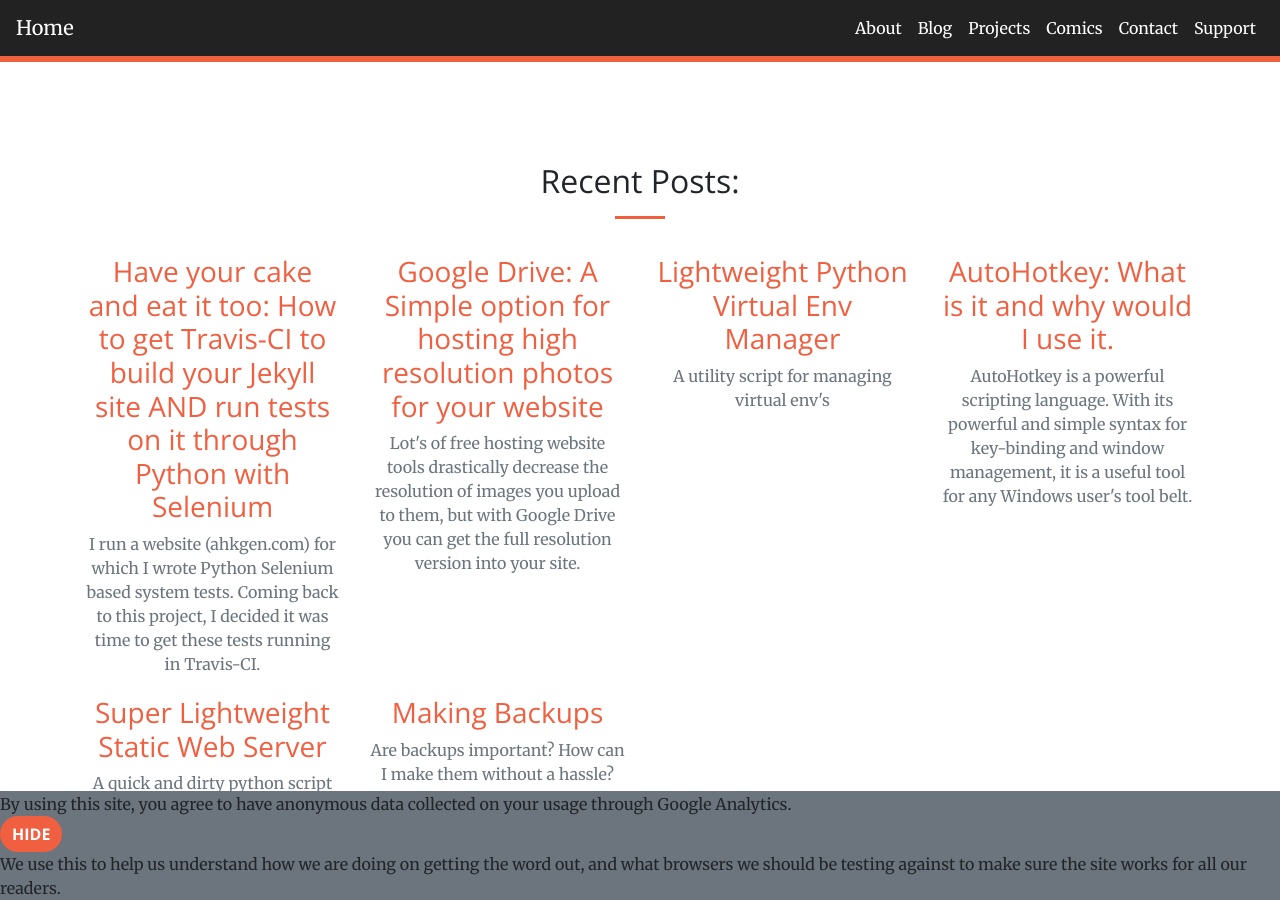
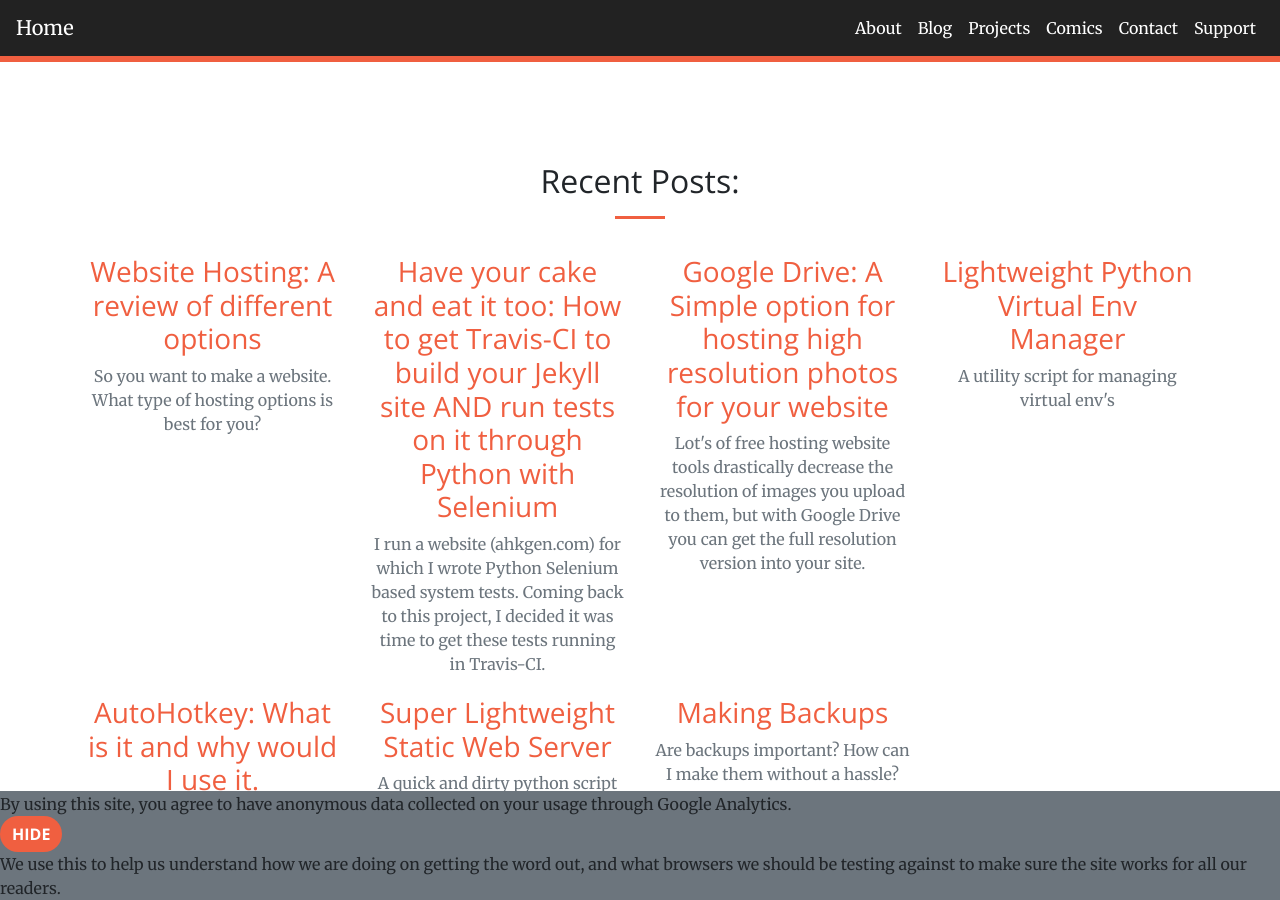
Before and after one commit to mshafer1/website, a Jekyll site: the page built from index.html, in a window 1280 px wide and 900 px high, scrolled down 1337 px. Built offline with Jekyll 4.4.1, drawn with Linux system fonts in a browser that asks for light colours; some of the changed lines change nothing that is shown.

Commit message:
add blog post on hosting platforms

```diff
--- /dev/null
+++ b/_Blog/website_hosting_platforms_review.md
@@ -0,0 +1,176 @@
+---
+layout: blog
+title: "Website Hosting: A review of different options"
+summary: "So you want to make a website. What type of hosting options is best for you?"
+date: 2020-08-27 21:00:00 -0500
+---
+
+<style>
+h3 {
+    color: #F05F40;
+}
+</style>
+
+## Disclaimer
+
+All technologies and hosting platforms mentioned here have been used personally by either me or my wife.
+These are not sponsored mentions and are based upon my own experience with the hosting platform.
+
+## Skip to End
+
+If you just want a comparison table, <a href="#high-level-comparison">click here</a> to skip to the end.
+
+## Background
+
+I first started writing when I needed a way to store and publish information for fellow members in my local 4-H club (Aerospace and robotics). At this time, I had a Google account, and was aware that Google had a way to make websites, so that project was posted there.
+
+## By time-line
+
+### c. 2008: Google Sites
+
+At this point, I was just beginning to try to host and share data via the web. Google Sites gave me basic templates that made it easy to put my articles and documents on the web and share them.
+
+One important feature was that this was at no cost - I used a sites.google.com/site/... URL for each of these sites, and did not have to pay for hosting or for a domain name.
+
+(more on this later)
+
+### c. 2013: Google Drive
+
+I'm not going to go into much detail here, as the technology has been officially shut down.
+
+Around this time, I was interested in doing web development with interactive pages. Google Drive allowed me to host the html and JavaScript pages and (if the files were shared world-readable), load in a web browser using a Google drive share URL with a few tweaks.
+
+Note: I received notification from Google that they were shutting down this option, but I have noticed that they do still render html files - but since URL is very complicated, I've moved on.
+
+### c. 2014: CENG 250 - Web Development
+
+Then came the semester that I took the Into to Web Development course at Harding University, giving me a formal introduction to HTML, JavaScript, PHP, and SQL (specifically MySQL).
+
+### Summer 2014: Hosting24
+
+Over the spring semester I had been working with the Harding Academy FRC team as a programming mentor. I had realized that we had been building design patterns and architectures that were beneficial in programming the robot, and that the lead programming I was working with would be graduating the next year.
+
+So, during that summer, I set out to write down what we had been learning and building in an easy to share method.
+
+Here is where I purchased my first domain name (frclabviewtutorials.com), and here I wrote my first serious website (more than 3 pages, custom built menu, styling, mobile-responsive, etc.)
+
+I chose Hosting24 when I did this because:
+
+* They supported PHP
+* They let me use a custom domain at no extra cost (for that matter, if I purchased the domain through them, it was effectively free with the hosting)
+* They offered an option to setup SSL (or http<b>s</b>)
+{: .checked_list}
+
+The cost was $24/month - or (and I went this rout) $240/year (slightly cheaper)
+
+### 2014-2016: More Hosting24
+
+Over the next couple of years, when I had a project that was best suited to a website, or when asked to make a website. I started to learn a rule of them.
+
+First question:
+> Do you want to have pictures, text, and/or videos and convey information? Or do you want to have the user be able to enter data and have the page react.
+>
+> ...
+>
+> Text, pictures, and videos. - OK, I suggest you checkout Google Sites, or WordPress, or Tumblr - they make creating such sites easy, and you don't really need me.
+
+On the rare occasion that they actually wanted user accounts, interactive, was probably going to need a database, I would take on the project and develop it in PHP and host it on Hosting24.
+
+### 2016: Birth of ahkgen.com - learning about Git-hub Pages (GH-Pages)
+
+In 2016, I got the idea that I could built a website to generate AutoHotkey code for common use cases (string replacement, typing a Unicode symbol, and opening a program/bringing to front).
+
+I built what was the original prototype of what is now ahkgen.com in PHP with an HTML and JS front-end, then decided that I wanted to publish the tool, but I wasn't sure I wanted to pay for any more hosting for the PHP.
+
+After some internet research, I learned that if your website is static (html, JavaScript, and CSS files) and checked into a GitHub repository, you can host your website for free (with a custom domain) via [GH-Pages](https://pages.github.com/).
+
+With this newfound knowledge, I set to work translating my PHP code to generate the result page int JavaScript and launched [ahkgen.com](www.ahkgen.com)
+
+Note: This makes <em>hosting</em> not cost anything on public repositories. I still have to purchase a domain name, and I connect the two up via a [CNAME record](https://en.wikipedia.org/wiki/CNAME_record).
+
+### 2016-2019: Migration to GH-Pages with Jekyll
+
+After building [ahkgen.com](www.ahkgen.com), I realized that the majority of my other sites were only using PHP for a server side include (not the official version of the technology) - and Jekyll ([the templating language powering GH-Pages](https://docs.github.com/en/github/working-with-github-pages/setting-up-a-github-pages-site-with-jekyll)) provided that ability in the static pages I could check into GitHub.
+
+Over these next few years, I migrated past projects (most notably [frclabviewtutorials.com](www.frclabviewtutorials.com)) from Hosting24 to GH-Pages sites. Even [this blog](https://github.com/mshafer1/website) is hosted on GH-Pages
+
+Note: by this point, the projects I had undertaken that needed databases, were dead, so those sites were just archived and shut down.
+
+### 2017: Wedding photo up-loader - Self hosting
+
+Throughout most of this, I've had a server setup in my living room running Apache2, and IIS on my Windows machine for dev testing. In preparation for our wedding in 2017, I built (using examples and PHP) a site that allowed visitors to upload image files. I setup the server so these were stored on a thumb drive, and during the wedding - told anyone I saw taking pictures on their phone, to just upload them there. (a few used this option).
+
+Since then, I have used the fact that I have
+
+### 2017: Exposure to Wix.com
+
+Mikayla also setup a site for our wedding - it was the go to spot to RSVP and for directions to the venue and similar.
+
+She built it using Wix - and let me play with it a little (add some details, copy the color scheme for the photo up-loader)
+
+Wix offered:
+* Free hosting of text/images
+* Easy to use
+* Template for a scrolling information page
+* yoursite.wix.com domain (full custom domain is available via paid plans)
+{: .checked_list}
+(and probably more, this is just what we used)
+
+### c. 2018: Rebirth of Google Sites
+
+In the years since I've started coding my own websites, Google Sites has undergone a complete rebuild. This became apparent when the First Robotics team ([#6321](https://www.rouserobotics.com/)) that I was working with now chose it as their hosting platform for their team site. - While I was not heavily involved in the build of the site, I did wind up interacting with the interface as I helped them get a domain name hooked up and saw that it was the modernized tool I would want for a simple and easy website builder.
+
+### 2019: Exposure to [Tumblr](https://www.tumblr.com/)
+
+Mikayla and I run a D&amp;D group (well, she runs it, I play and help make sure we have food planned), and she chose [tumblr.com](https://www.tumblr.com/) to host the adventure log with session recaps and the various maps and other illustrations she's made. She's had me help her customize the html in the template she's using a little bit, but if you're not doing something weird (like - menu cross-linking two sites like we were), their standard templates should have you covered.
+
+[Tumblr](https://www.tumblr.com/) offers:
+* Password protection - useful if you want specific people (say, friends or family) to have access to the contents
+* Drag and drop interface
+* Lots of templates
+* Mobile responsiveness
+* yoursite.tumblr.com URL (mostly custom domain -I think they do offer true custom domains, on a paid teir)
+{: .checked_list}
+(and probably more, but that's what I can say after messing with it to help with the cross-linking)
+
+### 2019: Moving beyond static sites again - the birth of [passagepredictor.com](passagepredictor.com)
+
+This summer, I had an idea for a project that I thought would be widely adopted (this has yet to happen, but the learning experience has been good, and I have a reasonable amount of use out of it).
+
+But to do this, I was going to need:
+* User accounts
+* A database
+* A hosting platform that let's me run these (i.e. Not a static site)
+
+And most importantly
+* Build it in Python - for automated testing
+
+(I had hacked together testing frameworks for my earlier PHP projects, but I knew a lot more about how good testing is done, and that I needed a language that supported unit testing to do this)
+
+So, I learned [Django](https://www.djangoproject.com/) (at least enough to get this project working).
+
+That took care of the user accounts, database, and building it in Python (yes, I built tests on my model and view-model as I went).
+
+But (at least at that time), Hosting24 did not support Python hosting, so I asked a few colleagues for recommendations, and spent some time Googling. In the end, I went with [DigitalOcean](https://m.do.co/c/e62a2722d8d4) for a couple of reasons:
+1. Price point (at $5/month for my server + $1/month for weekly backups, this was one of the cheapest I had suggested)
+1. Referral program - I was able to try it for free for my first month (and let my colleague that referred me get a month of hosting free). After trying it, I liked the interface and knew it solved all of my current needs
+1. Documentation - They have [a lot of documentation](https://www.digitalocean.com/community/tutorials/how-to-serve-django-applications-with-uwsgi-and-nginx-on-ubuntu-16-04) on their Community, and during my trial when I ran into an issue and posted on their Questions board - I got a quick (like 24 hr) response from actual employees that resolved my issue.
+1. Being a Virtual Private Server (VPS) - I have full control, and was able to setup deployment flows from my source repo and setup an email system (so password reset emails would actually go out).
+
+## High Level Comparison
+
+|                                                                      | Google Drive | Tumblr  | Google Sites | Wix.Com | WordPress | GH-Pages | Hosting24 | Self Hosting | Digital Ocean |
+| -------------------------------------------------------------------- | ------------ | ------- | ------------ | ------- | --------- | -------- | --------- | ------------ | ------------- |
+| Active                                                               | ×            |         |              |         |           |          |           |              |               |
+| Easy to use (for non-programmers)                                    |              | ✓       | ✓           | ✓       | ✓         |          |           |              |               |
+| Hosts Pictures, text, and/or videos                                  |              | ✓       |  ✓          | ✓       | ✓         | ✓        | ✓         | ✓            | ✓             |
+| Templates for lots of different types of sites                       |              | ✓       |  ✓          | ✓       | ✓         | ✓        |           |              |               |
+| Plug-ins for adding functionality (built into platform)              |              |         |              |         | ✓         | ✓        |           |              |               |
+| Free custom domain (e.g. yoursite.host.com) (for connecting to site) |              | ✓       |  ✓          | ✓       | ✓         | ✓        | ✓         |              |               |
+| Free full custom domain (e.g. yoursite.com) (for connecting to site) |              |         |              |         |           | ✓        | ✓         | ✓            | ✓             |
+| Highly customizable (without coding)                                 |              | ✓       |  ✓          | ✓       | ✓         |          |           |              |               |
+| Even more customizable (requires coding)                             |              | ✓       |              |         | ✓         | ✓        | ✓         | ✓            | ✓             |
+| Allows for user accounts                                             |              |         |              |         | ✓         |          | ✓         | ✓            | ✓             |
+| High up time guarantee                                               |              | ✓       |  ✓          | ✓       | ✓         | ✓        | ✓         |              | ✓             |
+| Customizable back-end (database, logging, doing server side scripts) |              |         |              |         |           |          | ✓         | ✓            | ✓             |
+{: .table}
--- a/css/styles.css
+++ b/css/styles.css
@@ -4,7 +4,6 @@
     margin-right: auto;
     text-align: center;
 }
-
 
 .white {
     color: white;
@@ -15,3 +14,12 @@
     max-width: 100px;
     height: auto;
 }
+
+ul.checked_list {
+    list-style: none;
+}
+
+ul.checked_list li:before {
+    content: "✓";
+    padding-right: 1ch;
+}
--- a/js/jquery.fittext.js
+++ b/js/jquery.fittext.js
@@ -6,7 +6,7 @@
 * Released under the WTFPL license
 * http://sam.zoy.org/wtfpl/
 *
-* Date: Thu May 05 14:23:00 2011 -0600
+* Date: Thu May 05 14:23:00 2011 -0500
 */
 
 (function( $ ){
```
